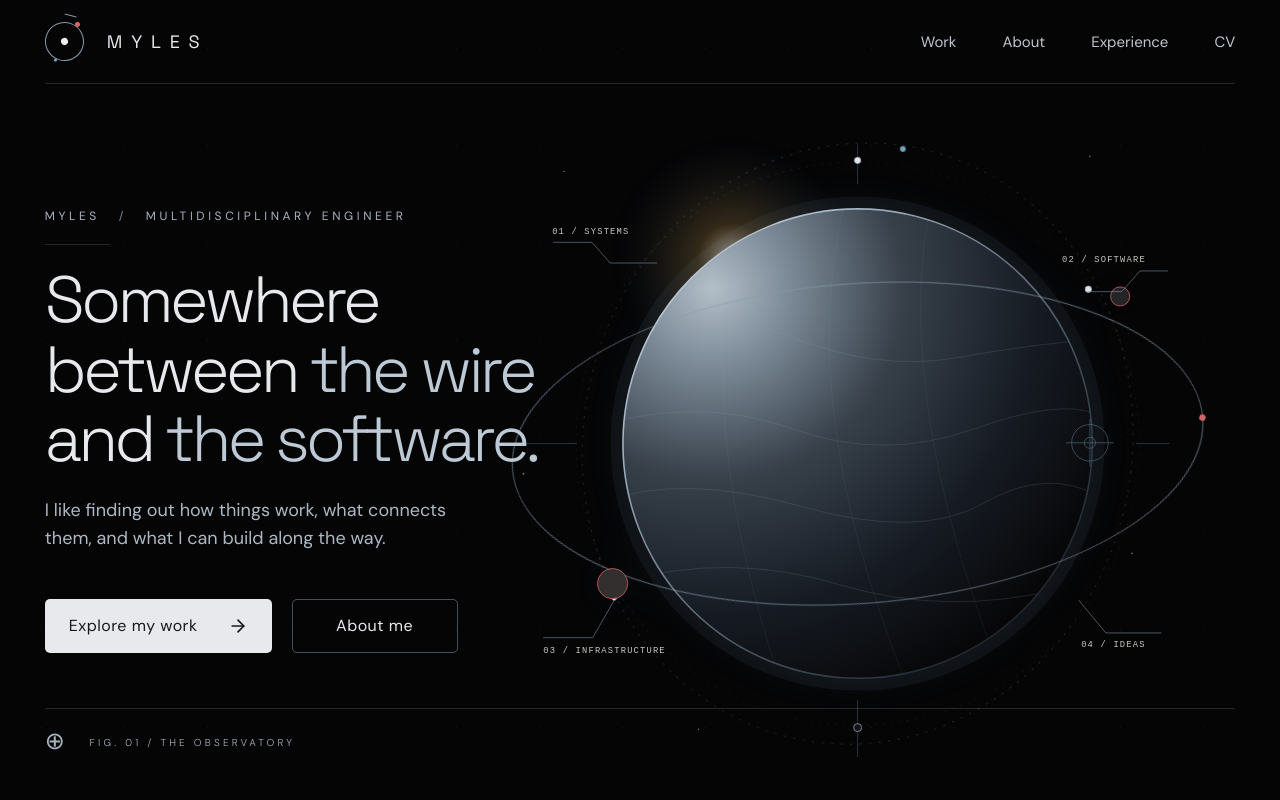
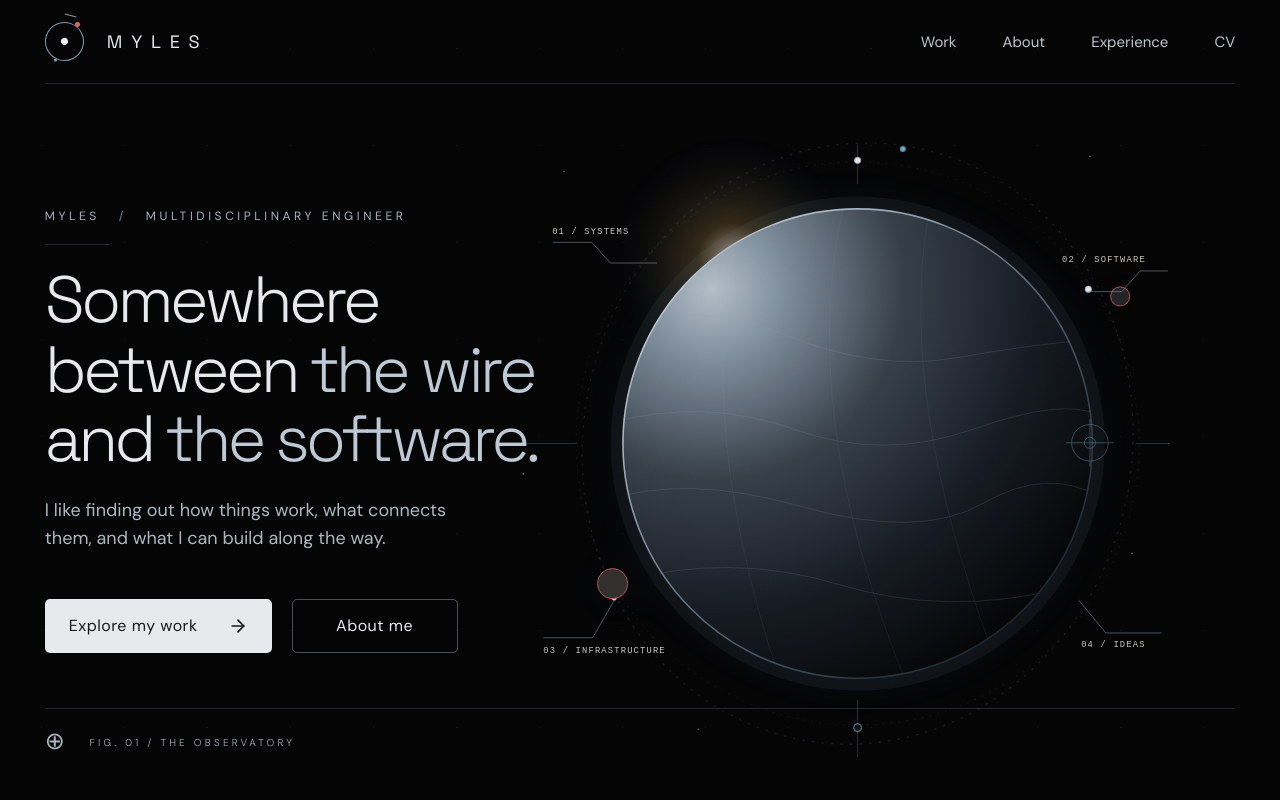
Before and after one commit to casual-loops/mylesh-portfolio, a Next.js app: page / in a window 1280 px wide. Shown: the top 800 px of the page. Built offline with nearby package versions, Linux system fonts and the light colour scheme.

Commit message:
fix: remove foreground ellipse and layer orbital path behind planet

```diff
--- a/components/hero-orbit.tsx
+++ b/components/hero-orbit.tsx
@@ -10,13 +10,14 @@ export function HeroOrbit(){return <svg className="hero-orbit" viewBox="0 0 900
 <g fill="#C7D1DB" opacity=".55"><circle cx="121" cy="110" r="1"/><circle cx="782" cy="91" r="1"/><circle cx="70" cy="490" r="1.2"/><circle cx="835" cy="590" r="1"/><circle cx="290" cy="811" r="1"/></g>
 <circle cx="332" cy="218" r="153" fill="url(#glow)"/>
 <circle cx="490" cy="452" r="303" fill="none" stroke="#8299AE" strokeOpacity=".08" strokeWidth="15"/>
+<g className="orbit-motion-secondary" fill="none" stroke="#8A9DAE" strokeWidth="1"><ellipse cx="490" cy="452" rx="345" ry="379" transform="rotate(25 490 452)" strokeDasharray="3 9" opacity=".3"/><circle cx="636" cy="107" r="3.5" fill="#76A9C6" stroke="none"/><circle cx="490" cy="452" r="354" strokeDasharray="2 8" opacity=".22"/></g>
 <circle cx="490" cy="452" r="295" fill="url(#planet)"/>
 <g clipPath="url(#clip)" fill="none" stroke="#94A6B6" strokeOpacity=".21" strokeWidth="1">
 <path d="M165 312 Q282 268 398 315 T615 344 T790 321 M178 426 Q298 394 410 434 T635 434 T792 416 M170 525 Q270 489 419 531 T648 527 T795 519 M190 626 Q330 588 466 629 T747 634"/>
 <path d="M354 150 Q272 391 393 751 M473 151 Q412 408 551 753 M578 170 Q541 396 661 718" opacity=".5"/>
 </g>
 <circle cx="490" cy="452" r="295" fill="none" stroke="url(#rim)" strokeWidth="2"/>
-<g className="orbit-motion-primary" fill="none" stroke="#8A9DAE" strokeWidth="1"><ellipse cx="490" cy="452" rx="435" ry="201" transform="rotate(-23 490 452)" opacity=".78"/><circle cx="890" cy="282" r="4" fill="#D56668" stroke="none"/></g><g className="orbit-motion-secondary" fill="none" stroke="#8A9DAE" strokeWidth="1"><ellipse cx="490" cy="452" rx="345" ry="379" transform="rotate(25 490 452)" strokeDasharray="3 9" opacity=".3"/><circle cx="636" cy="107" r="3.5" fill="#76A9C6" stroke="none"/><circle cx="490" cy="452" r="354" strokeDasharray="2 8" opacity=".22"/></g><g fill="none" stroke="#8A9DAE" strokeWidth="1"><path d="M490 76 V126 M490 774 V846 M68 452 H137 M840 452 H882" opacity=".4"/></g>
+<g fill="none" stroke="#8A9DAE" strokeWidth="1"><path d="M490 76 V126 M490 774 V846 M68 452 H137 M840 452 H882" opacity=".4"/></g>
 <g fill="#E6E8ED" stroke="#96AABC"><circle cx="490" cy="96" r="4"/><circle cx="490" cy="809" r="5" fill="#141416"/><circle cx="780" cy="258" r="4"/><circle cx="184" cy="646" r="3"/></g>
 <circle cx="182" cy="628" r="19" fill="#33302F" stroke="#D56668"/><circle cx="820" cy="267" r="12" fill="#252527" stroke="#D56668"/>
 <g fill="none" stroke="#8A9AA9" opacity=".7"><path d="M238 225 H179 L156 199 H107 M778 261 H822 L845 235 H880 M184 649 L157 696 H95 M768 649 L802 690 H872"/></g>
```
